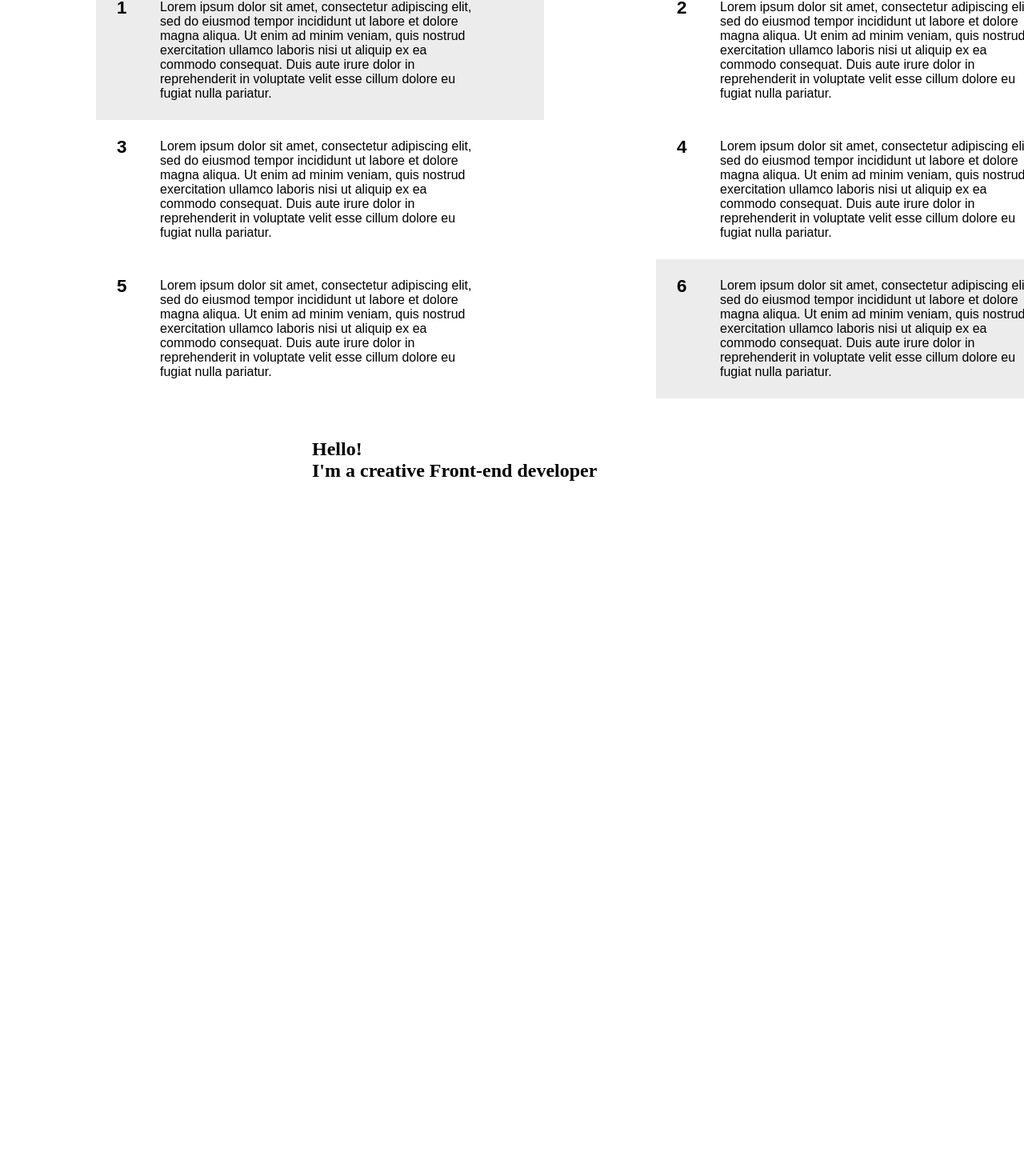
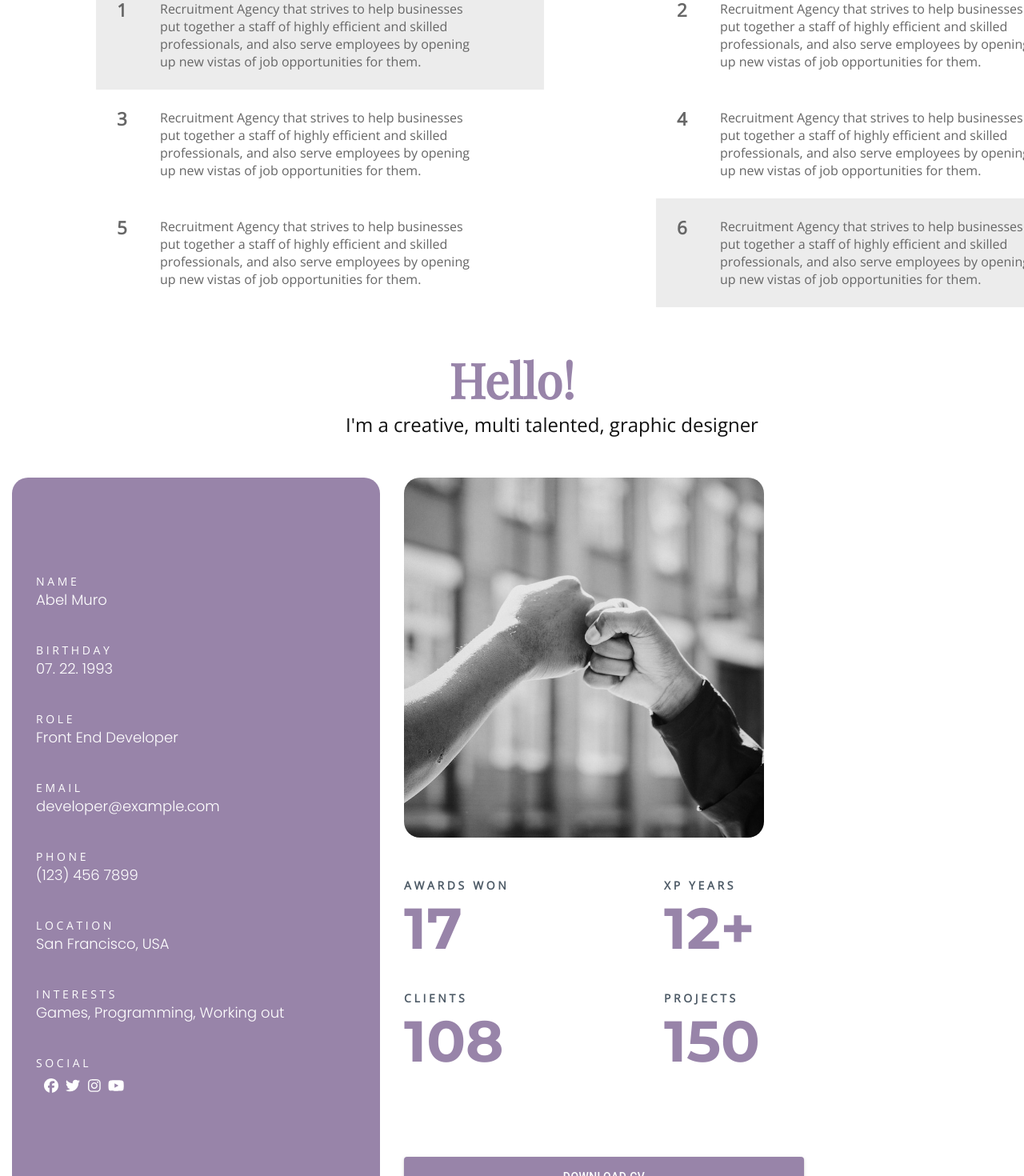
Before and after one commit to AbelMuro/web-template, a React app: page / in a window 1280 px wide. Shown: the part 874-2344 px from the top of the page at 80% size. Before the commit the page ends 1476 px from the top, so only its background shows below. Built offline with nearby package versions, Linux system fonts and the light colour scheme.

Commit message:
finished with designer component

```diff
--- a/package.json
+++ b/package.json
@@ -11,9 +11,13 @@
   "author": "",
   "license": "ISC",
   "dependencies": {
+    "@emotion/react": "^11.10.4",
+    "@emotion/styled": "^11.10.4",
     "@fortawesome/fontawesome-svg-core": "^6.2.0",
+    "@fortawesome/free-brands-svg-icons": "^6.2.0",
     "@fortawesome/free-solid-svg-icons": "^6.2.0",
     "@fortawesome/react-fontawesome": "^0.2.0",
+    "@mui/material": "^5.10.7",
     "react": "^18.2.0",
     "react-dom": "^18.2.0"
   },
--- a/src/components/App/DesignerPortfolio/DesignerPortfolio.js
+++ b/src/components/App/DesignerPortfolio/DesignerPortfolio.js
@@ -1,18 +1,155 @@
 import React from 'react';
 import styles from './styles.module.css';
+import bumpingFistsImage from  './images/bumping fists.jpg';
+import {FontAwesomeIcon} from '@fortawesome/react-fontawesome';
+import {faFacebook, faTwitter, faInstagram, faYoutube} from '@fortawesome/free-brands-svg-icons'
+import Button from '@mui/material/Button';
+import {createTheme, ThemeProvider} from '@mui/material/styles';
+
+    const theme = createTheme({
+        palette: {
+            purple:{
+                main: '#9884a9',
+                contrastText: '#FFFFFF'
+            }
+        }
+    })
+
+
+
 
 function DesignerPortfolio() {
     return(
-        <section className={styles.container}>
-            <h1 className={styles.header}>
+        <>
+            <div className={styles.header}>
                 <p className={styles.greeting}>
                     Hello!
                 </p>
                 <p className={styles.desc}>
-                    I'm a creative Front-end developer
+                    I'm a creative, multi talented, graphic designer
                 </p>
-            </h1>
+            </div>
+        <section className={styles.outerContainer}>
+
+            <div className={styles.container}>
+                <div className={styles.designerInfo}>
+                    <div className={styles.gridItem}>
+                        <p className={styles.title}>
+                            N A M E
+                        </p>
+                        <p className={styles.info}>
+                            Abel Muro
+                        </p>
+                    </div>
+                    <div className={styles.gridItem}>
+                        <p className={styles.title}>
+                            B I R T H D A Y
+                        </p>
+                        <p className={styles.info}>
+                            07. 22. 1993
+                        </p>
+                    </div>
+                    <div className={styles.gridItem}>
+                        <p className={styles.title}>
+                            R O L E
+                        </p>
+                        <p className={styles.info}>
+                            Front End Developer
+                        </p>
+                    </div>
+                    <div className={styles.gridItem}>
+                        <p className={styles.title}>
+                            E M A I L
+                        </p>
+                        <p className={styles.info}>
+                            developer@example.com
+                        </p>
+                    </div>
+                    <div className={styles.gridItem}>
+                        <p className={styles.title}>
+                            P H O N E
+                        </p>
+                        <p className={styles.info}>
+                            (123) 456 7899
+                        </p>
+                    </div>
+                    <div className={styles.gridItem}>
+                        <p className={styles.title}>
+                            L O C A T I O N
+                        </p>
+                        <p className={styles.info}>
+                            San Francisco, USA
+                        </p>
+                    </div>
+                    <div className={styles.gridItem}>
+                        <p className={styles.title}>
+                            I N T E R E S T S
+                        </p>
+                        <p className={styles.info}>
+                            Games, Programming, Working out
+                        </p>
+                    </div>
+                    <div className={styles.gridItem}>
+                        <p className={styles.title}>
+                            S O C I A L
+                        </p>
+                        <p className={styles.info} id={styles.socialMedia}>
+                            <FontAwesomeIcon icon={faFacebook} className={styles.icon}/>
+                            <FontAwesomeIcon icon={faTwitter} className={styles.icon}/>
+                            <FontAwesomeIcon icon={faInstagram} className={styles.icon}/>
+                            <FontAwesomeIcon icon={faYoutube} className={styles.icon}/>
+                        </p>
+                    </div>
+                </div>
+
+                <img src={bumpingFistsImage} className={styles.designerImage}/>
+
+                <div className={styles.stats}>
+                    <div className={styles.awardsWon}>
+                        <p className={styles.statsTitle}>
+                            A W A R D S&nbsp;&nbsp; W O N
+                        </p>
+                        <p className={styles.data}>
+                            17
+                        </p>
+                    </div>
+                    <div className={styles.xpYears}>
+                        <p className={styles.statsTitle}>
+                            X P&nbsp;&nbsp; Y E A R S
+                        </p>
+                        <p className={styles.data}>
+                            12+
+                        </p>
+                    </div>
+                    <div className={styles.clients}>
+                        <p className={styles.statsTitle}>
+                            C L I E N T S
+                        </p>
+                        <p className={styles.data}>
+                            108
+                        </p>
+                    </div>
+                    <div className={styles.projects}>
+                        <p className={styles.statsTitle}>
+                            P R O J E C T S
+                        </p>
+                        <p className={styles.data}>
+                            150
+                        </p>
+                    </div>
+                </div>
+                <ThemeProvider theme={theme}>
+                    <Button variant="contained" color="purple" className={styles.MUIbutton}>DOWNLOAD CV</Button>
+                </ThemeProvider>
+
+            </div>
         </section>
+
+
+
+
+        </>
+
     )
 }
 
--- a/src/components/App/DesignerPortfolio/styles.module.css
+++ b/src/components/App/DesignerPortfolio/styles.module.css
@@ -1,9 +1,116 @@
+.outerContainer{
+    display: block;
+    margin: auto;
+    width: 1250px;
+}
+
 .container{
     display: grid;
+    grid-template-columns: repeat(2, minmax(0, 1fr));
+    grid-template-rows: 500px;
+    align-content: center;
+    column-gap: 30px;
+    width: 850px;
+    padding: 50px;
 }
 
 .header{
+    grid-column: 1/3;
     display: block;
     width: 500px;
     margin: auto;
 }
+
+.greeting{
+    display: block;
+    text-align: center;
+    width: 200px;
+    margin: auto;
+    font-family: 'Playfair Display', sans-serif;
+    color: #9884a9;
+    font-size: 60px;
+    font-weight: bold;
+}
+
+.desc{
+    display: block;
+    text-align: center;
+    width: 600px;
+    margin: auto;
+    font-family: 'Open Sans', sans-serif;
+    font-weight: 300;
+    font-size: 24px;
+    color: #111111;
+}
+
+.designerInfo {
+    grid-row: 1/4;
+    border-radius: 20px;
+    background-color: #9884a9;
+    width: 440px;
+    padding: 100px 10px;
+    justify-self: right;
+}
+
+.gridItem{
+    padding: 20px;
+}
+
+.title{
+    font-family: 'Open Sans', sans-serif;
+    color: white;
+    font-size: 14px;
+}
+
+.info {
+    font-family: 'Poppins', sans-serif;
+    font-size: 18px;
+    color: white;
+}
+
+.designerImage{
+    object-fit: contain;
+    height: 450px;
+    border-radius: 20px;
+    filter: grayscale(100%);
+}
+
+.stats{
+    display: grid;
+    grid-template-columns: repeat(2, minmax(0, 1fr));
+    column-gap: 100px;
+    width: 550px;
+}
+
+
+.statsTitle{
+    font-family: 'Open Sans', sans-serif;
+    font-size: 14px;
+    color: #4e5B67;
+    font-weight: bold;
+}
+
+.data{
+    font-family: 'Montserrat', sans-serif;
+    font-size: 72px;
+    color: #9884a9;
+
+}
+
+#socialMedia{
+    padding: 10px;
+    display: flex;
+    width: 100px;
+    justify-content: space-between;
+    color: white;
+}
+.icon:hover{
+    color: grey;
+    cursor: pointer;
+}
+
+.MUIbutton{
+    width: 500px;
+    height: 50px;
+    align-self: flex-end;
+}
--- /dev/null
+++ b/src/components/App/ImageCarousel/index.js
@@ -0,0 +1,3 @@
+import ImageCarousel from "./ImageCarousel.js";
+
+export default ImageCarousel;
--- a/src/components/App/TextBoxes/TextBoxes.js
+++ b/src/components/App/TextBoxes/TextBoxes.js
@@ -7,52 +7,46 @@ function TextBoxes() {
         <ol className={styles.container}>
             <div className={styles.background}>
                 <li data-value="1" className={styles.textbox}>
-                    Lorem ipsum dolor sit amet, consectetur adipiscing elit,
-                    sed do eiusmod tempor incididunt ut labore et dolore magna aliqua.
-                    Ut enim ad minim veniam, quis nostrud exercitation ullamco laboris
-                    nisi ut aliquip ex ea commodo consequat. Duis aute irure dolor in
-                    reprehenderit in voluptate velit esse cillum dolore eu fugiat nulla pariatur.
+                Recruitment Agency that strives to help businesses
+                put together a staff of highly efficient and skilled
+                professionals, and also serve employees by opening up
+                new vistas of job opportunities for them.
                 </li>
             </div>
                 <li data-value="2" className={styles.textbox}>
-                    Lorem ipsum dolor sit amet, consectetur adipiscing elit,
-                    sed do eiusmod tempor incididunt ut labore et dolore magna aliqua.
-                    Ut enim ad minim veniam, quis nostrud exercitation ullamco laboris
-                    nisi ut aliquip ex ea commodo consequat. Duis aute irure dolor in
-                    reprehenderit in voluptate velit esse cillum dolore eu fugiat nulla pariatur.
+                Recruitment Agency that strives to help businesses
+                put together a staff of highly efficient and skilled
+                professionals, and also serve employees by opening up
+                new vistas of job opportunities for them.
                 </li>
 
                 <li data-value="3" className={styles.textbox}>
-                    Lorem ipsum dolor sit amet, consectetur adipiscing elit,
-                    sed do eiusmod tempor incididunt ut labore et dolore magna aliqua.
-                    Ut enim ad minim veniam, quis nostrud exercitation ullamco laboris
-                    nisi ut aliquip ex ea commodo consequat. Duis aute irure dolor in
-                    reprehenderit in voluptate velit esse cillum dolore eu fugiat nulla pariatur.
+                Recruitment Agency that strives to help businesses
+                put together a staff of highly efficient and skilled
+                professionals, and also serve employees by opening up
+                new vistas of job opportunities for them.
                 </li>
 
 
                 <li data-value="4" className={styles.textbox}>
-                    Lorem ipsum dolor sit amet, consectetur adipiscing elit,
-                    sed do eiusmod tempor incididunt ut labore et dolore magna aliqua.
-                    Ut enim ad minim veniam, quis nostrud exercitation ullamco laboris
-                    nisi ut aliquip ex ea commodo consequat. Duis aute irure dolor in
-                    reprehenderit in voluptate velit esse cillum dolore eu fugiat nulla pariatur.
+                Recruitment Agency that strives to help businesses
+                put together a staff of highly efficient and skilled
+                professionals, and also serve employees by opening up
+                new vistas of job opportunities for them.
                 </li>
 
                 <li data-value="5" className={styles.textbox}>
-                    Lorem ipsum dolor sit amet, consectetur adipiscing elit,
-                    sed do eiusmod tempor incididunt ut labore et dolore magna aliqua.
-                    Ut enim ad minim veniam, quis nostrud exercitation ullamco laboris
-                    nisi ut aliquip ex ea commodo consequat. Duis aute irure dolor in
-                    reprehenderit in voluptate velit esse cillum dolore eu fugiat nulla pariatur.
+                Recruitment Agency that strives to help businesses
+                put together a staff of highly efficient and skilled
+                professionals, and also serve employees by opening up
+                new vistas of job opportunities for them.
                 </li>
             <div className={styles.background}>
                 <li data-value="6" className={styles.textbox}>
-                    Lorem ipsum dolor sit amet, consectetur adipiscing elit,
-                    sed do eiusmod tempor incididunt ut labore et dolore magna aliqua.
-                    Ut enim ad minim veniam, quis nostrud exercitation ullamco laboris
-                    nisi ut aliquip ex ea commodo consequat. Duis aute irure dolor in
-                    reprehenderit in voluptate velit esse cillum dolore eu fugiat nulla pariatur.
+                Recruitment Agency that strives to help businesses
+                put together a staff of highly efficient and skilled
+                professionals, and also serve employees by opening up
+                new vistas of job opportunities for them.
                 </li>
             </div>
         </ol>
--- a/src/components/App/TextBoxes/styles.module.css
+++ b/src/components/App/TextBoxes/styles.module.css
@@ -8,12 +8,13 @@
 }
 
 .textbox{
-    font-family: sans-serif;
+    font-family: 'Open Sans', sans-serif;
     padding: 1.5rem;
     width: 400px;
     display: block;
     margin: auto;
     position: relative;
+    color: #666666
 }
 
 .background{
--- a/src/components/App/styles.css
+++ b/src/components/App/styles.css
@@ -1,4 +1,4 @@
-@import url('https://fonts.googleapis.com/css2?family=Inter+Tight:ital,wght@1,900&display=swap');
+@import url('https://fonts.googleapis.com/css2?family=Montserrat:wght@700&family=Open+Sans&family=Playfair+Display&family=Poppins:wght@300&display=swap');
 
 * {
     padding: 0px;
--- a/src/index.js
+++ b/src/index.js
@@ -6,6 +6,6 @@ const root = ReactDOM.createRoot(document.getElementById("root"));
 
 root.render(
     <>
-    <App/>
+        <App/>
     </>
 );
```
Also changed, not shown: src/components/App/ImageCarousel/ImageCarousel.js (added, +15 -0 lines), src/components/App/Introduction/Introduction.js (+4 -6 lines), src/components/App/Introduction/styles.module.css (+9 -5 lines), src/components/App/DesignerPortfolio/images/bumping fists.jpg (added), src/components/App/ImageCarousel/styles.module.css (added), 1 other file (tests, documents, lock files or other folders).
